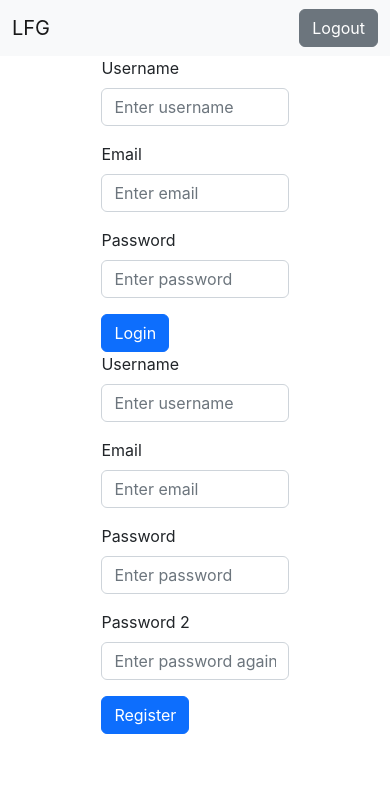
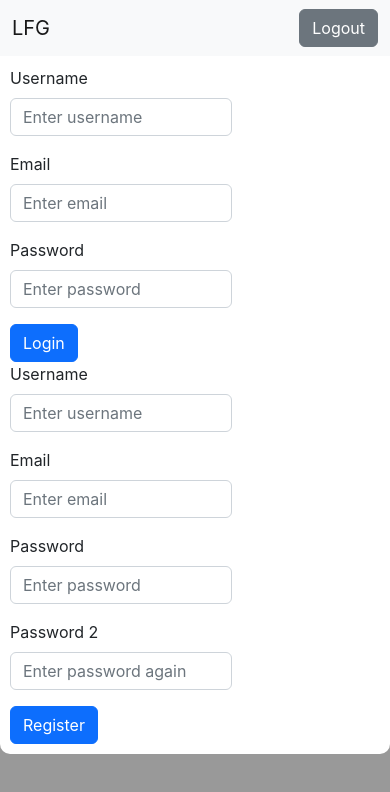
Before and after one commit to matthew-woodington/django_chat_app, a React (Create React App) app in the folder frontend/static/: page / in a window 390 px wide. Shown: the top 792 px of the page. Built offline with nearby package versions, Linux system fonts and the light colour scheme.

Commit message:
adds delete

```diff
--- a/frontend/static/src/App.css
+++ b/frontend/static/src/App.css
@@ -1,7 +1,9 @@
 .app {
   display: flex;
-  align-items: center;
+  align-items: flex-start;
   justify-content: center;
+  background-color: #999999;
+  min-height: 100vh;
 }
 
 .list {
@@ -13,6 +15,10 @@
   width: 80%;
   display: flex;
   justify-content: center;
+  border-bottom-left-radius: 10px;
+  border-bottom-right-radius: 10px;
+  padding: 10px;
+  background-color: #fff;
 }
 
 .user-login {
@@ -33,7 +39,9 @@
   align-items: flex-start;
   justify-content: flex-start;
   flex-direction: column;
-  margin: 10px;
+  padding: 10px;
+  margin: 0;
+  background-color: #fff;
 }
 
 .room-li {
@@ -53,6 +61,7 @@
   width: 80%;
   padding: 10px 0 0 0;
   background-color: #999999;
+  border-radius: 5px;
 }
 
 .message {
@@ -64,6 +73,8 @@
 
 .edit-box {
   text-align: right;
+  color: #999999;
+  font-size: 18px;
 }
 
 .button-container {
@@ -74,8 +85,45 @@
   width: 100%;
   padding: 0 10px 10px 10px;
   background-color: #fff;
+  position: relative;
+  bottom: 0;
 }
 
 .send-button {
   width: 100%;
 }
+
+.padding {
+  min-height: 200px;
+}
+
+.trash {
+  cursor: pointer;
+}
+
+@media (max-width: 956px) {
+  .main {
+    flex-direction: column;
+  }
+
+  .rooms {
+    width: 100%;
+  }
+
+  .send-recieve {
+    width: 100%;
+  }
+}
+
+@media (max-width: 668px) {
+  .main {
+    width: 100%;
+  }
+}
+
+@media (max-width: 575px) {
+
+  .text-input {
+    margin-bottom: 5px;
+  }
+}
--- a/frontend/static/src/components/MainApp/MessageItem.js
+++ b/frontend/static/src/components/MainApp/MessageItem.js
@@ -9,7 +9,7 @@ function MessageItem(props) {
         <p>{props.message.text}</p>
       </div>
       <div className="edit-box col-2">
-        <BsFillTrashFill />
+        <BsFillTrashFill className='trash' onClick={() => props.deleteMessage(props.message.id)}/>
         <AiFillEdit />
       </div>
     </li>
--- a/frontend/static/src/components/MainApp/Messages.js
+++ b/frontend/static/src/components/MainApp/Messages.js
@@ -57,16 +57,35 @@ function Messages(props) {
     }
   };
 
+  const deleteMessage = async (id) => {
+    const response = await fetch(`/api_v1/chats/${id}/`, {
+      method: 'DELETE',
+      headers: {
+        'X-CSRFToken': Cookies.get('csrftoken'),
+      },
+  });
+  const data = await response.json();
+  console.log(data);
+//   const index = messages.findIndex((message) => message.id === id);
+//   const updatedMessages = [...messages]
+//   updatedMessages.splice(index, 1)
+//   setMessages(updatedMessages);
+  getMessages()
+  }
+
+
   const messageList = messages
     .filter((message) => props.filter ? message.room === props.filter : message)
-    .map((message) => <MessageItem key={message.id} message={message}/>);
+    .map((message) => <MessageItem key={message.id} message={message} deleteMessage={deleteMessage}/>);
 
   return (
     <div className="send-recieve">
-        <ul className="list">{messageList}</ul>
+        <div className="padding">
+            <ul className="list">{messageList}</ul>
+        </div>
         <div className="messeger">
             <Form onSubmit={handleSubmit} className="row align-items-end">
-                <Form.Group className="col-10" controlId="message">
+                <Form.Group className="col-sm-10 col-12 text-input" controlId="message">
                     <Form.Label></Form.Label>
                     <Form.Control
                         required
@@ -75,7 +94,7 @@ function Messages(props) {
                         value={text}
                         onChange={(e) => setText(e.target.value)} />
                 </Form.Group>
-                <div className="button-container col-2 ms-auto">
+                <div className="button-container col-sm-2 col-12">
                     <Button className="send-button" variant="primary" type="submit">
                         Send
                     </Button>
```
Also changed, not shown: 1 other file (tests, documents, lock files or other folders).
